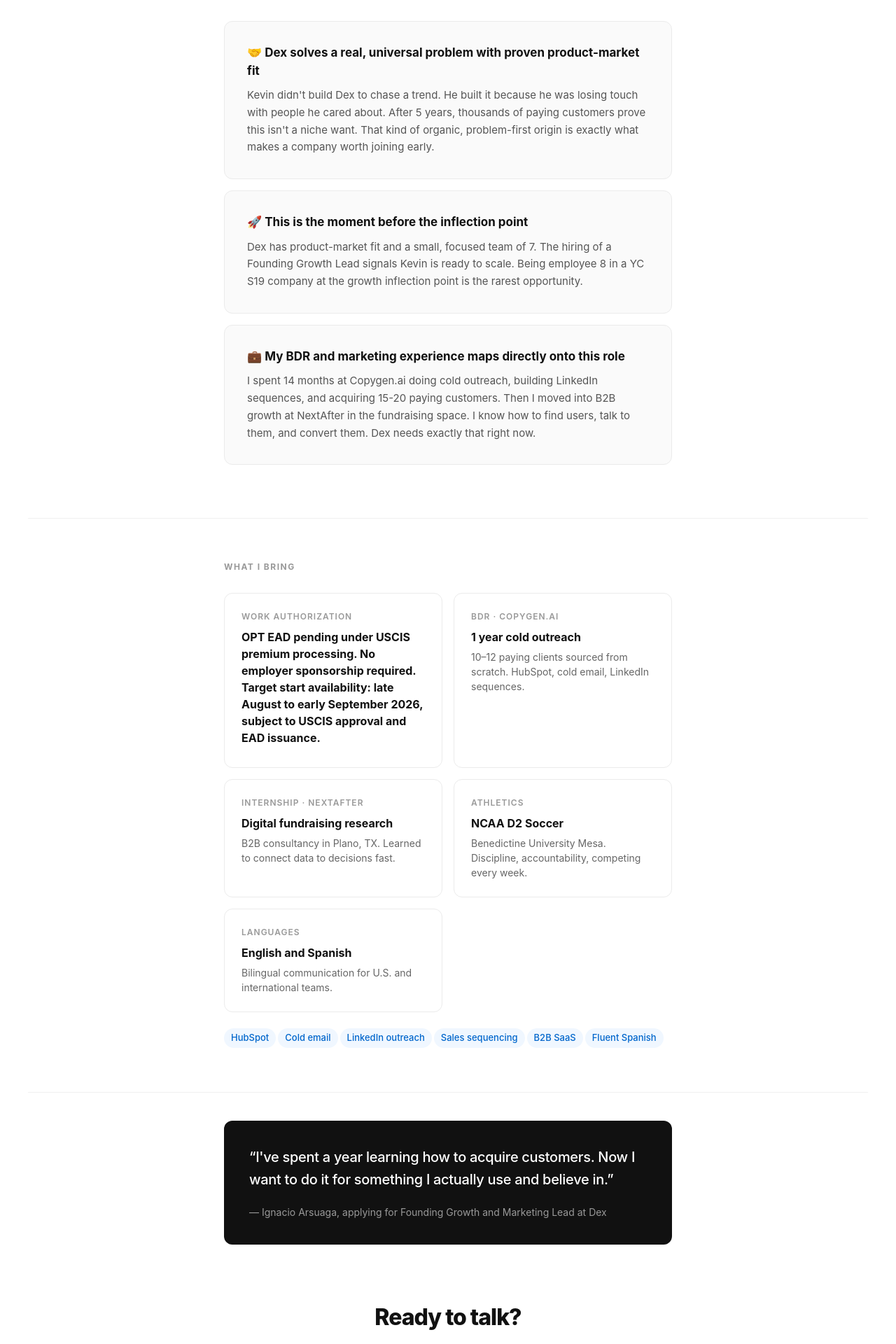
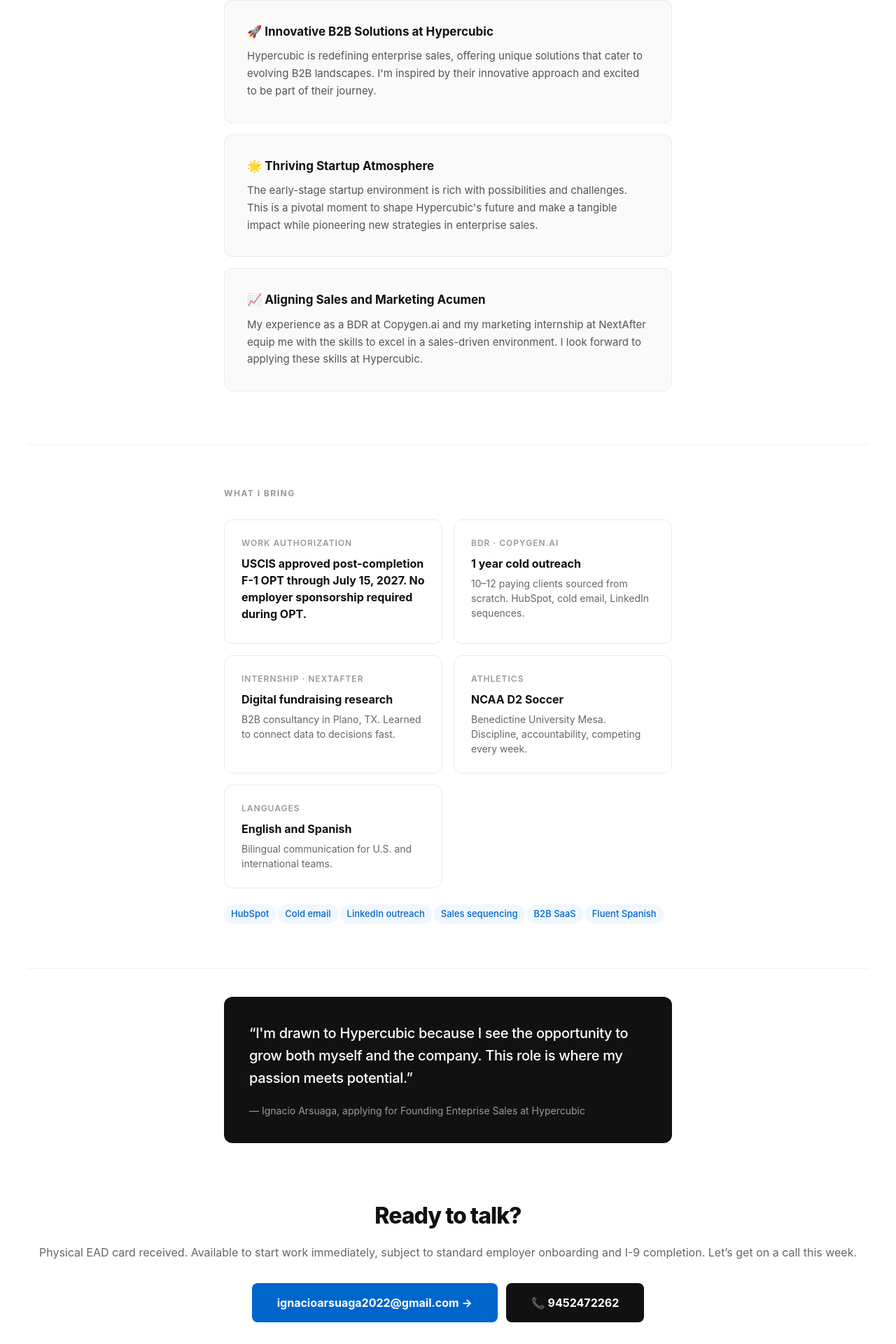
Before and after one commit to copygenai/nacho-for, a Next.js app: page / in a window 1280 px wide. Shown: the part 778-2698 px from the top of the page at 70% size. Built offline with nearby package versions, Linux system fonts and the light colour scheme.

Commit message:
Microsite: Hypercubic (Founding Enteprise Sales)

```diff
--- a/app/page.js
+++ b/app/page.js
@@ -73,7 +73,7 @@
         </div>
         <div style={{ display: 'grid', gridTemplateColumns: '1fr 1fr', gap: 16 }}>
           {[
-            { label: 'Work authorization', value: 'OPT EAD pending under USCIS premium processing. No employer sponsorship required. Target start availability: late August to early September 2026, subject to USCIS approval and EAD issuance.', sub: '' },
+            { label: 'Work authorization', value: 'USCIS approved post-completion F-1 OPT through July 15, 2027. No employer sponsorship required during OPT.', sub: '' },
             { label: 'BDR · Copygen.ai', value: '1 year cold outreach', sub: '10–12 paying clients sourced from scratch. HubSpot, cold email, LinkedIn sequences.' },
             { label: 'Internship · NextAfter', value: 'Digital fundraising research', sub: 'B2B consultancy in Plano, TX. Learned to connect data to decisions fast.' },
             { label: 'Athletics', value: 'NCAA D2 Soccer', sub: 'Benedictine University Mesa. Discipline, accountability, competing every week.' },
@@ -111,7 +111,7 @@
       <div style={{ padding: '80px 40px', textAlign: 'center' }}>
         <h2 style={{ fontSize: 32, fontWeight: 800, letterSpacing: '-1px', marginBottom: 16 }}>Ready to talk?</h2>
         <p style={{ fontSize: 16, color: '#666', marginBottom: 32 }}>
-          Target start availability: late August to early September 2026, subject to USCIS approval and EAD issuance. Let&rsquo;s get on a call this week.
+          Physical EAD card received. Available to start work immediately, subject to standard employer onboarding and I-9 completion. Let&rsquo;s get on a call this week.
         </p>
         <div style={{ display: 'flex', gap: 12, justifyContent: 'center', flexWrap: 'wrap' }}>
           <a href={`mailto:${candidate.email}`}
--- a/site.config.json
+++ b/site.config.json
@@ -1,38 +1,39 @@
 {
   "candidate": {
     "name": "Ignacio Arsuaga",
-    "email": "nacho@arsuaga.net",
-    "phone": "+19452472262",
-    "linkedin": "https://linkedin.com/in/ignacio-arsuaga-garcia-colavidas",
-    "location": "Mesa, AZ (Phoenix area)"
+    "email": "ignacioarsuaga2022@gmail.com",
+    "phone": "9452472262",
+    "linkedin": "https://www.linkedin.com/in/ignacio-arsuaga-garcia-colavidas/",
+    "startAvailability": "Physical EAD card received. Available to start work immediately, subject to standard employer onboarding and I-9 completion.",
+    "copygenPayingClients": "10–12"
   },
   "company": {
-    "name": "Dex",
-    "slug": "dex",
-    "accentColor": "#4F46E5"
+    "name": "Hypercubic",
+    "slug": "hypercubic",
+    "accentColor": "#0066cc"
   },
-  "role": "Founding Growth and Marketing Lead",
+  "role": "Founding Enteprise Sales",
   "hero": {
-    "label": "Made for Dex",
-    "headline": "I want to build Dex into the relationship operating system everyone uses.",
-    "subheadline": "Dex solves a problem I see everywhere: people losing touch with their networks because there's no system for it. Kevin built something thousands of people pay for, and now it's the moment to scale. I've spent the last year proving I can acquire customers and drive growth, and I'm ready to do it for a product I genuinely believe in."
+    "label": "Made for Hypercubic",
+    "headline": "Excited to Propel Hypercubic's Enterprise Sales to New Heights.",
+    "subheadline": "Joining Hypercubic as a Founding Enterprise Sales member is an amazing opportunity to contribute to groundbreaking solutions in B2B. I am eager to leverage my experience in digital marketing and business development to drive success and growth for Hypercubic."
   },
   "whyCompany": [
     {
-      "emoji": "🤝",
-      "title": "Dex solves a real, universal problem with proven product-market fit",
-      "body": "Kevin didn't build Dex to chase a trend. He built it because he was losing touch with people he cared about. After 5 years, thousands of paying customers prove this isn't a niche want. That kind of organic, problem-first origin is exactly what makes a company worth joining early."
+      "emoji": "🚀",
+      "title": "Innovative B2B Solutions at Hypercubic",
+      "body": "Hypercubic is redefining enterprise sales, offering unique solutions that cater to evolving B2B landscapes. I'm inspired by their innovative approach and excited to be part of their journey."
     },
     {
-      "emoji": "🚀",
-      "title": "This is the moment before the inflection point",
-      "body": "Dex has product-market fit and a small, focused team of 7. The hiring of a Founding Growth Lead signals Kevin is ready to scale. Being employee 8 in a YC S19 company at the growth inflection point is the rarest opportunity."
+      "emoji": "🌟",
+      "title": "Thriving Startup Atmosphere",
+      "body": "The early-stage startup environment is rich with possibilities and challenges. This is a pivotal moment to shape Hypercubic's future and make a tangible impact while pioneering new strategies in enterprise sales."
     },
     {
-      "emoji": "💼",
-      "title": "My BDR and marketing experience maps directly onto this role",
-      "body": "I spent 14 months at Copygen.ai doing cold outreach, building LinkedIn sequences, and acquiring 15-20 paying customers. Then I moved into B2B growth at NextAfter in the fundraising space. I know how to find users, talk to them, and convert them. Dex needs exactly that right now."
+      "emoji": "📈",
+      "title": "Aligning Sales and Marketing Acumen",
+      "body": "My experience as a BDR at Copygen.ai and my marketing internship at NextAfter equip me with the skills to excel in a sales-driven environment. I look forward to applying these skills at Hypercubic."
     }
   ],
-  "quote": "I've spent a year learning how to acquire customers. Now I want to do it for something I actually use and believe in."
+  "quote": "I'm drawn to Hypercubic because I see the opportunity to grow both myself and the company. This role is where my passion meets potential."
 }
```
